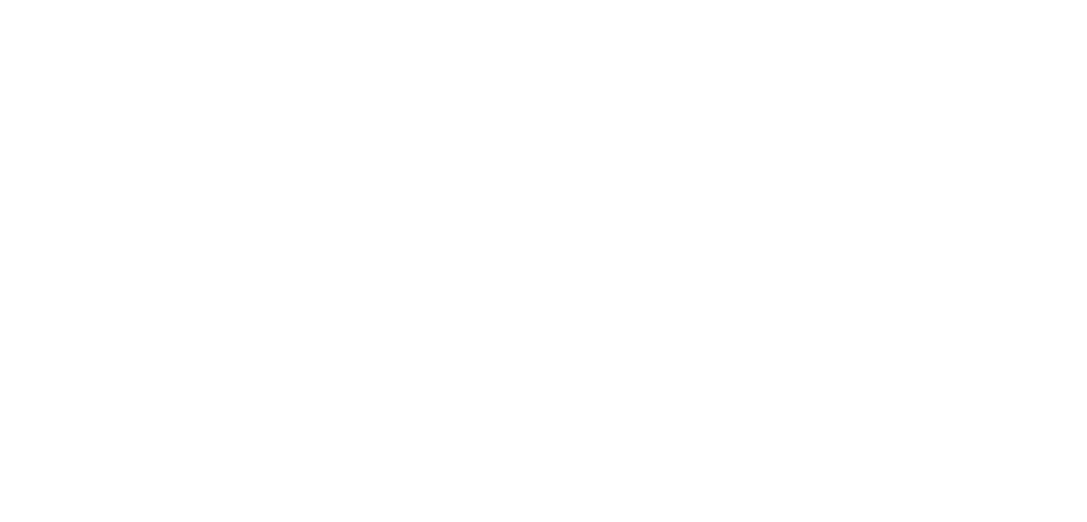
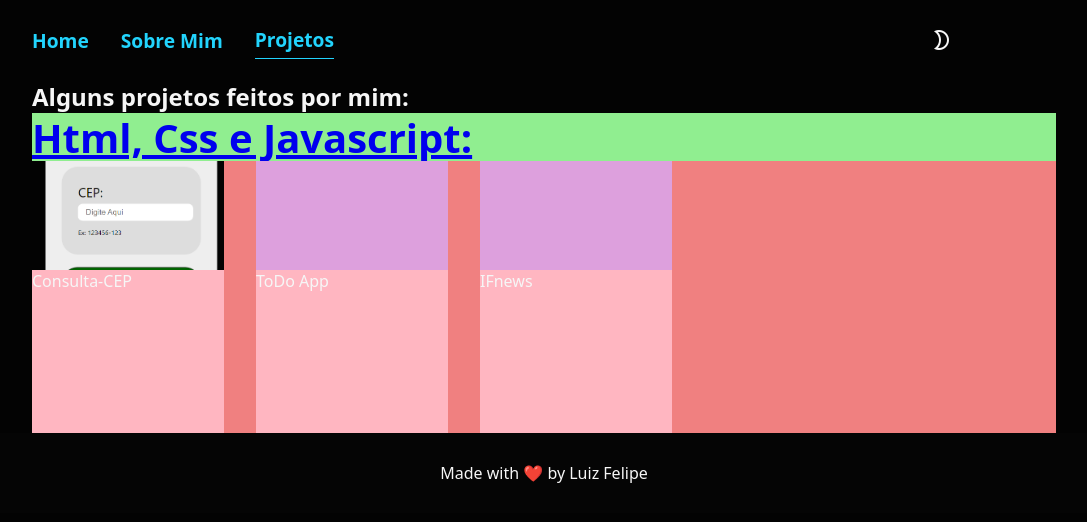
Before and after one commit to felipeselau/nova-geracao-caldeira, a website: page 1.HTML-CSS/src/pages/projects.html in a window 1280 px wide. Shown: the whole page, without its empty margins (96-1183 px from the left). Drawn offline with nearby package versions, Linux system fonts and the light colour scheme.

Commit message:
started work on projects page

```diff
--- a/1.HTML-CSS/src/pages/projects.html
+++ b/1.HTML-CSS/src/pages/projects.html
@@ -0,0 +1,55 @@
+<!DOCTYPE html>
+<html lang="pt-br">
+<head>
+    <meta charset="UTF-8">
+    <meta http-equiv="X-UA-Compatible" content="IE=edge">
+    <meta name="viewport" content="width=device-width, initial-scale=1.0">
+    <title>Portfólio</title>
+    <link rel="stylesheet" href="../styles/style.css">
+    <link rel="stylesheet" href="https://fonts.googleapis.com/css2?family=Material+Symbols+Outlined:opsz,wght,FILL,GRAD@20..48,100..700,0..1,-50..200" />
+    <link rel="stylesheet" href="https://cdnjs.cloudflare.com/ajax/libs/tiny-slider/2.9.4/tiny-slider.css">
+<body>
+    <header>
+        <nav class="navbar">
+            <ul class="nav-menu">
+                <li class="nav-item"><a href="../../index.html">Home</a></li>
+                <li class="nav-item"><a href="./about.html">Sobre Mim</a></li>
+                <li class="nav-item active"><a href="./projects.html">Projetos</a></li>
+            </ul>
+            <span class="material-symbols-outlined">
+                mode_night
+            </span>
+        </nav>
+    </header>
+     <main>
+        <section class="projects-wrapper">
+            <h1>Alguns projetos feitos por mim: </h1>
+            <div class="project-type">
+                <a href="#"><h2>Html, Css e Javascript:</h2></a>
+                <div class="project-gallery">
+                    <div class="project-item">
+                        <div class="project-cover" id="consulta-cep-cover"></div>
+                        <div class="project-title">Consulta-CEP</div>
+                        <div class="project-desc"></div>
+                    </div>
+                    <div class="project-item">
+                        <div class="project-cover" id="todo-app-cover"></div>
+                        <div class="project-title">ToDo App</div>
+                        <div class="project-desc"></div>
+                    </div>
+                    <div class="project-item">
+                        <div class="project-cover" id="IFnews-cover"></div>
+                        <div class="project-title">IFnews</div>
+                        <div class="project-desc"></div>
+                    </div>
+                </div>
+
+            </div>
+
+        </section>
+     </main>
+     <footer>
+        <p>Made with ❤️ by Luiz Felipe</p>
+     </footer>
+</body>
+</html>
--- a/1.HTML-CSS/src/styles/style.css
+++ b/1.HTML-CSS/src/styles/style.css
@@ -2,6 +2,8 @@
     --cor-primaria: #030303;
     --cor-secundaria: #f6f6f6;
     --cor-terciaria: #22D4FD;
+    --cor-footer: #050505;
+
 }
 
 
@@ -184,7 +186,12 @@
 
 footer{
     width: 100%;
-    height: 8vh;
+    height: 10vh;
+
+    display: flex;
+    align-items: center;
+    justify-content: center;
+    background-color: var(--cor-footer);
 }
 
 
@@ -229,3 +236,51 @@
 .text-2{
 
 }
+
+/* page de projetos */
+
+.project-type{
+    width: 80vw;
+    height: 40vh;
+    display: flex;
+    flex-direction: column;
+    justify-content: space-around;
+}
+
+.project-type h2{
+    background-color: lightgreen;
+    font-size: 2.5em;
+    height: 6vh;
+
+    display: flex;
+    align-items: center;
+
+}
+
+.project-gallery{
+    background-color: lightcoral;
+    width: 100%;
+    height: 100%;
+
+    display: flex;
+    flex-flow: row wrap;
+    gap: 2em;
+}
+
+.project-item{
+    background-color: lightpink;
+    height: 100%;
+    width: 15vw;
+}
+
+.project-cover{
+    background-color: plum;
+    width: 100%;
+    height: 40%;
+}
+
+#consulta-cep-cover{
+    background: url(../assets/img/projects/consulta-cep.png)  center no-repeat;
+    background-size: cover;
+
+}
```
Also changed, not shown: 1.HTML-CSS/index.html (+1 -1 lines), 1.HTML-CSS/src/pages/about.html (+1 -1 lines), 1.HTML-CSS/src/assets/img/projects/consulta-cep.png (added), 1.HTML-CSS/src/assets/img/projects/ifnews.png (added), 1.HTML-CSS/src/assets/img/projects/todo-app.png (added).
